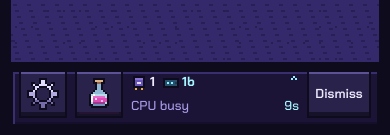
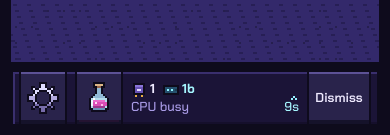
Before and after one commit to abcdmku/idlebit2, a React (Vite) app: page / in a window 390 px wide. Shown: the part 706-841 px from the top of the page. Built offline with nearby package versions, Linux system fonts and the light colour scheme.

Commit message:
Center the phone task bar and paint research cores pink
The dock keys fill the 56px bar, and the requirement lines sit together in its middle. A core holding research is pink, with a pink progress bar.

Validation: 28 tests and typecheck pass. Phone captures at 390x780 pass the layout audit.

```diff
--- a/src/game/view/chip.ts
+++ b/src/game/view/chip.ts
@@ -9,10 +9,10 @@ import { DRAW_NONE, DRAW_SLEEP, drawKind } from '../phys/draw';
 import type { CacheLevelView, ChipSnapshot, CoreSleep, CoreView, SchedulerView } from '../types/snapshot';
 import type { GameState } from '../types/state';
 import type { BuildSlotView } from '../types/views';
-import { modeName, psuView, systemTimerS } from './common';
+import { coreDuty, modeName, psuView, systemTimerS } from './common';
 import { inboundTransfer, shardOf } from './flows';
 import { forEachRunning, stageProgress } from './tasks';
-import { coreOccupancy } from './common';
+
 import { spilledOutOfCache } from './memory';
 import { PART_LOAD_CACHE } from '../exec/memory';
 import { FAMILIES } from '../market/families';
@@ -80,12 +80,13 @@ export function chipSnapshot(state: GameState, id: SystemId, parent: NodeRef | n
   const nCores = parts.length;
   const tpc = nCores > 0 ? Math.max(1, Math.round(threads / (nCores * Math.max(1, cpus)))) : 1;
   const share = researchShare(state, id);
+  const duty = coreDuty(state, id, nCores, tpc, busyThreads, h.researchThreads[id] ?? 0);
 
   // Each running record sits on the threads it was bound to at start (rec.thread0): core i shows the task on
   // core i, so a finished task never shifts the others (user, 25 Oct). CPU-stage records show their task.
   const rec = state.hot.rec;
   const oldestFirst = (a: number, b: number): number => rec.taken[a]! - rec.taken[b]! || rec.taskId[a]! - rec.taskId[b]!;
-  const occ = coreOccupancy(state, id, nCores, tpc, busyThreads);
+
   const fam = new Int32Array(nCores).fill(-1);
   const taskIds: (number | null)[] = Array(nCores).fill(null);
   const prog = new Float64Array(nCores);
@@ -138,14 +139,14 @@ export function chipSnapshot(state: GameState, id: SystemId, parent: NodeRef | n
   const paused = h.mode[id] === MODE.paused;
   const liveHz = paused ? hz : draw === DRAW_NONE || draw === DRAW_SLEEP ? 0 : hz * (h.clockFactor[id] ?? 1);
   const cores: CoreView[] = parts.map((part, i) => {
-    const busy = occ[i]!;
-    const sleep: CoreSleep | null = paused ? null : draw === DRAW_SLEEP ? 'S3' : draw !== DRAW_NONE && busy === 0 && cstate > 0 ? 'C-state' : null;
+    const busy = duty.busy[i]!, research = share > 0 ? duty.research[i]! : 0, occupied = busy + research;
+    const sleep: CoreSleep | null = paused ? null : draw === DRAW_SLEEP ? 'S3' : draw !== DRAW_NONE && occupied === 0 && cstate > 0 ? 'C-state' : null;
     return {
       socket: 0, rate: hz, generation: part.gen, level: part.level, busy,
       hz: sleep === null ? liveHz : 0, sleep,
       taskId: taskIds[i]!, family: fam[i]! >= 0 ? familyId(fam[i]!) : null, activity: activity[i]!, progress: prog[i]!, threads: tpc,
       shard: shardIx[i]! >= 0 ? shardIx[i]! : null, shardThreads: group[i]!,
-      research: share > 0 ? Math.min(1 - busy, share) : 0, cstate: busy > 0 ? 0 : cstate,
+      research, cstate: occupied > 0 ? 0 : cstate,
     };
   });
 
--- a/src/game/view/common.ts
+++ b/src/game/view/common.ts
@@ -30,27 +30,44 @@ export function systemLoad(state: GameState, s: number): number {
  * Busy fraction of each of a system's first `nCores` cores (CPU 1), read from the threads its running records
  * are bound to (rec.thread0); other busy threads (research holders) fill the lowest free ones. Core i is always core i.
  */
-export function coreOccupancy(state: GameState, s: number, nCores: number, tpc: number, busyThreads: number): Float64Array {
+/**
+ * Task busy and research, per core. Bound records keep their threads. Research holders take the lowest
+ * free threads, then any other unbound busy threads. `researchThreads` are included in `busyThreads`.
+ */
+export function coreDuty(state: GameState, s: number, nCores: number, tpc: number, busyThreads: number, researchThreads: number): { readonly busy: Float64Array; readonly research: Float64Array } {
   const rec = state.hot.rec, h = state.hot.sys;
   const total = nCores * tpc;
-  const used = new Uint8Array(Math.max(1, total));
+  const task = new Uint8Array(Math.max(1, total)), research = new Uint8Array(Math.max(1, total));
   const mark = (r: number) => {
     const t0 = rec.thread0[r] ?? -1;
     if (t0 < 0) return;
     const held = (rec.threads[r] ?? 1) * (rec.count[r] ?? 1);
-    for (let t = t0; t < t0 + held && t < total; t += 1) used[t] = 1;
+    for (let t = t0; t < t0 + held && t < total; t += 1) task[t] = 1;
   };
   for (let res = 0; res < 4; res += 1) {
     if (res === 2) { for (let a = 0; a < ACCEL_CLOCKS; a += 1) for (let r = h.accelHead[s * ACCEL_CLOCKS + a] ?? -1; r >= 0; r = rec.next[r] ?? -1) mark(r); continue; }
     for (let r = h.head[s * 4 + res] ?? -1; r >= 0; r = rec.next[r] ?? -1) mark(r);
   }
-  // Threads busy without a binding (research holders, hand-built states) take the lowest free ones.
   let placed = 0;
-  for (let t = 0; t < total; t += 1) placed += used[t]!;
-  let rest = Math.max(0, Math.min(total, busyThreads) - placed);
-  for (let t = 0; t < total && rest > 0; t += 1) if (!used[t]) { used[t] = 1; rest -= 1; }
+  for (let t = 0; t < total; t += 1) placed += task[t]!;
+  const unbound = Math.max(0, Math.min(total, busyThreads) - placed);
+  let researchLeft = Math.min(Math.max(0, researchThreads), unbound), extra = unbound - researchLeft;
+  for (let t = 0; t < total && (researchLeft > 0 || extra > 0); t += 1) if (!task[t]) {
+    if (researchLeft > 0) { research[t] = 1; researchLeft -= 1; } else { task[t] = 1; extra -= 1; }
+  }
+  const busy = new Float64Array(nCores), held = new Float64Array(nCores);
+  for (let i = 0; i < nCores; i += 1) {
+    let tasks = 0, researching = 0;
+    for (let k = 0; k < tpc; k += 1) { tasks += task[i * tpc + k]!; researching += research[i * tpc + k]!; }
+    busy[i] = tasks / tpc; held[i] = researching / tpc;
+  }
+  return { busy, research: held };
+}
+
+export function coreOccupancy(state: GameState, s: number, nCores: number, tpc: number, busyThreads: number): Float64Array {
+  const duty = coreDuty(state, s, nCores, tpc, busyThreads, state.hot.sys.researchThreads[s] ?? 0);
   const out = new Float64Array(nCores);
-  for (let i = 0; i < nCores; i += 1) { let n = 0; for (let k = 0; k < tpc; k += 1) n += used[i * tpc + k]!; out[i] = n / tpc; }
+  for (let i = 0; i < nCores; i += 1) out[i] = Math.min(1, duty.busy[i]! + duty.research[i]!);
   return out;
 }
 
--- a/src/render/levels/chip/labels.ts
+++ b/src/render/levels/chip/labels.ts
@@ -11,10 +11,16 @@ import type { LabelWriter, ViewPresentation, WorldFrame, WorldForm } from '../..
 import { PHONE_TYPE, typeForScale } from '../../core';
 import { addMarkY } from './sprites';
 import { arrangementOf, coreSites, coreText } from './layout';
-import { coreActivityText, coreSleep, labelFits, readySpeedText, tileLabelFits } from './speed';
+import { coreActivityText, coreActivityTone, coreSleep, labelFits, readySpeedText, tileLabelFits } from './speed';
 import { chipFloor, isLive, lentCore, queueOpen, siteCount, spilledOut } from './world';
 
 const LEVEL_NAMES: Readonly<Record<'l1' | 'l2' | 'l3', string>> = { l1: 'L1', l2: 'L2', l3: 'L3' };
+/** Speed and activity, centred in the space above the 8-art gauge. A line is 8 art px at both rest scales. */
+function gridTextY(r: { y: number; h: number }): readonly [number, number] {
+  const line = 8, start = Math.max(0, Math.round((r.h - 8 - line * 2) / 2 / 4) * 4);
+  const first = r.y + start + line / 2;
+  return [first, first + line];
+}
 const CORE_NAMES = Array.from({ length: 32 }, (_, i) => `Core ${i + 1}`);
 const LABEL_IDS = Array.from({ length: 32 }, (_, i) => `core${i}`);
 /** The add-core quote among the tray quotes the UI holds: its price text and whether it is affordable now, or null. */
@@ -66,9 +72,10 @@ export function chipLabels(chip: ChipSnapshot, frame: WorldFrame, out: LabelWrit
     for (let i = 0; i < Math.min(sites.length, chip.cores.length); i++) {
       const r = sites[i]!, core = chip.cores[i]!;
       if (!tileLabelFits(core, r, frame)) continue;
-      out.label(LABEL_IDS[i]!, r.x + r.w / 2, r.y + 2, 'center').text(readySpeedText(core, chip, live), coreSleep(core) || !live ? 'dim' : 'value');
-      if (live) out.label(`${LABEL_IDS[i]}a`, r.x + r.w / 2, r.y + 10, 'center')
-        .text(coreActivityText(core, true), core.activity === 'preload' ? 'preload' : core.activity === 'cacheLoad' || core.activity === 'cacheAccess' ? 'cyan' : core.activity ? 'value' : 'dim');
+      const [speedY, activityY] = gridTextY(r);
+      out.label(LABEL_IDS[i]!, r.x + r.w / 2, speedY, 'center').text(readySpeedText(core, chip, live), coreSleep(core) || !live ? 'dim' : 'value');
+      if (live) out.label(`${LABEL_IDS[i]}a`, r.x + r.w / 2, activityY, 'center')
+        .text(coreActivityText(core, true), coreActivityTone(core));
     }
     return;
   }
@@ -83,15 +90,14 @@ export function chipLabels(chip: ChipSnapshot, frame: WorldFrame, out: LabelWrit
     }
     // A18: "Core 1 · 1 Hz" on one line, or name then Hz on their own lines, never "Core 11 Hz".
     out.label(LABEL_IDS[i]!, x, r.y + c.pad, 'left').text(CORE_NAMES[i]!, 'name', true);
-    if (!wide && live && core.activity) out.text(`· ${coreActivityText(core, r.w < 70)}`,
-      core.activity === 'preload' ? 'preload' : core.activity === 'cacheLoad' || core.activity === 'cacheAccess' ? 'cyan' : 'value');
+    if (!wide && live && core.activity) out.text(`· ${coreActivityText(core, r.w < 70)}`, coreActivityTone(core));
     // A core shows its own live speed (user), or its C-state asleep.
     const sp = readySpeedText(core, chip, live), spTone = coreSleep(core) || !live ? 'dim' : 'mute';
     if (wide) out.text(`· ${sp}`, spTone); else out.br().text(sp, spTone);
     const busy = live && core.busy > 0, lent = live && lentCore(core), idle = !busy && !lent;
     // The running task: its family icon and name, and its progress (task numbers are never shown).
     if (busy && core.family !== null) {
-      const phase = coreActivityText(core), tone = core.activity === 'preload' ? 'preload' : core.activity === 'cacheLoad' || core.activity === 'cacheAccess' ? 'cyan' : 'value';
+      const phase = coreActivityText(core), tone = coreActivityTone(core);
       if (wide) {
         out.label(`${LABEL_IDS[i]}s`, c.id.x, c.id.y, 'left').text(familyName(familyId(core.family)), 'value');
         out.label(`${LABEL_IDS[i]}f`, x, r.y + 32, 'left').text(phase, tone);
--- a/src/render/levels/chip/mini.ts
+++ b/src/render/levels/chip/mini.ts
@@ -38,7 +38,7 @@ export function drawChipMini(g: CanvasRenderingContext2D, system: SystemSnapshot
   // to its completed work, filling from bottom to top as the shard progresses.
   for (let i = 0; i < sites.length; i++) {
     const c = chip.cores[i], busy = live && !!c && c.busy > 0;
-    const r = box(sites[i]!, !c ? mix(P.wafer, P.ink, 0.25) : busy ? P.logicLo : live && c.research > 0 ? mix(P.logic, P.rnd, 0.3) : P.logic);
+    const r = box(sites[i]!, !c ? mix(P.wafer, P.ink, 0.25) : busy ? P.logicLo : live && c.research > 0 ? mix(P.logic, P.rnd, 0.72) : P.logic);
     const colour = busy ? coreColor(c) : null;
     if (!colour) continue;
     const h = Math.round(r.h * Math.max(0, Math.min(1, c!.progress)));
--- a/src/render/levels/chip/sprites.ts
+++ b/src/render/levels/chip/sprites.ts
@@ -60,8 +60,9 @@ export function pad(g: G, x: number, y: number, lit: boolean): void {
   R(g, x - 4, y - 2, 9, 5, P.ink); R(g, x - 3, y - 1, 7, 3, lit ? P.padHi : P.pad); R(g, x - 3, y + 1, 7, 1, P.padLo);
 }
 export function coreBlock(g: G, r: Rect, busy: boolean, lent: boolean): Rect {
-  const top = lent ? mix(P.logic, P.rnd, 0.3) : busy ? P.logicHi : P.logic;
-  return prism(g, r.x, r.y + 3, r.w, r.h - 3, 3, { top, front: busy || lent ? P.logic : P.logicLo, sx: 2, sy: 2 });
+  const top = lent ? mix(P.logic, P.rnd, 0.72) : busy ? P.logicHi : P.logic;
+  const front = lent ? mix(P.logicLo, P.rndLo, 0.7) : busy ? P.logic : P.logicLo;
+  return prism(g, r.x, r.y + 3, r.w, r.h - 3, 3, { top, front, sx: 2, sy: 2 });
 }
 /** The add site's "+" centre row: mid-site (labels.ts puts the price under it). */
 export const addMarkY = (r: Rect): number => r.y + (r.h >> 1);
--- a/src/render/levels/chip/world.ts
+++ b/src/render/levels/chip/world.ts
@@ -150,6 +150,7 @@ function drawCore(g: G, r: Rect, core: CoreView | undefined, live: boolean, chip
   dimIfAsleep(g, r, core, live);
   if (n > 2) {
     if (busy) drawGridPiece(g, r, core.progress, colour, core.family);
+    else if (lent) drawGridPiece(g, r, frame.snapshot.research?.progress ?? 0, P.rnd);
     return;
   }
   // Big sites (L2): the task's family icon under the name, its piece gauge near the foot.
--- a/src/ui/deck/TaskDock.tsx
+++ b/src/ui/deck/TaskDock.tsx
@@ -58,7 +58,7 @@ export function TaskDock(props: DockProps) {
   return <>
     <section className={`panel task-dock${blocked ? ' blocked' : ''}`} style={box(L.now)} aria-label="Next task">
       <button ref={peek} type="button" className="task-peek" data-testid="task-peek" data-qa-target
-        style={{ left: 120, top: 0, width: L.now.w - 200, height: 48 }} disabled={!head && !research}
+        style={{ left: 120, top: 0, width: L.now.w - 200, height: L.now.h }} disabled={!head && !research}
         aria-expanded={expanded && !otherOpen} aria-controls="task-drawer" aria-haspopup="dialog"
         aria-label={`${research?.name ?? head?.label ?? 'Next task'}: ${head ? `up to ${cores} CPU cores, ${fact?.label} ${fact?.value}. ` : ''}${status}. Open requirements and details.`}
         title={head ? `Up to ${cores} CPU cores. ${fact?.label} ${fact?.value}. ${status}` : status}
--- a/src/ui/layout.ts
+++ b/src/ui/layout.ts
@@ -185,12 +185,13 @@ function phone(aw: number, ah: number, safe: SafeInsets): PhoneLayout {
   const card = (i: number) => r(headSlot.x + headSlot.w + i * cardW, strip.y, cardW, 48);
   const top = strip.y + strip.h;
   // Settings, Research, labelled resources/wait, then Dismiss; all controls keep their boxes.
-  const now = r(U, nowY, world.w, nowH), settings = r(U + 8, nowY, 48, 48), research = r(U + 64, nowY, 48, 48);
+  const now = r(U, nowY, world.w, nowH);
+  const settings = r(U + 8, nowY, 48, nowH), research = r(U + 64, nowY, 48, nowH);
   const view = r(world.x, top, world.w, world.y + world.h - top);
   return {
     kind: 'phone', N, lat, gutter: U, x, y, w: W, h: H, body: 13, lh: 16, big: 24, mid: 18,
     world, view, band, strip, headSlot, cards: [card(0), card(1), card(2), card(3)],
-    now, dismiss: r(now.x + now.w - 72, now.y, 64, KEY_H),
+    now, dismiss: r(now.x + now.w - 72, now.y, 64, nowH),
     research, settings, lab: r(U, H < 640 ? band.y + band.h : top, world.w, H - U - (H < 640 ? band.y + band.h : top)),
     rungs: band0, rungRow, rungLabel: r(walletX, band.y, 0, rungRow),
     sla: r(band.x, band.y + rungRow, band.w - 88, 48), endKey: r(band.x + band.w - 80, band.y + rungRow, 80, 48), wallet: r(walletX, band.y, band.x + band.w - U - walletX, rungRow),
--- a/src/ui/styles/task-dock.css
+++ b/src/ui/styles/task-dock.css
@@ -1,11 +1,11 @@
 .task-dock { --fill:#241c4f; --rim:var(--cyan); }
 .task-peek { position:absolute; box-sizing:border-box; display:flex; flex-direction:column; justify-content:center; min-width:0;
-  line-height:16px; gap:8px; padding:0!important; }
+  line-height:16px; gap:2px; padding:0!important; }
 .task-peek-resources { display:flex; align-items:center; gap:8px; white-space:nowrap; padding-right:8px; }
 .task-peek-resources>span { display:inline-flex; align-items:center; gap:3px; }
 .task-peek-resources canvas { flex:none; }
 .task-peek-state { display:flex; justify-content:space-between; gap:4px; width:100%; white-space:nowrap; }
-.task-drawer-chevron { position:absolute; right:0; top:4px; }
+.task-drawer-chevron { position:absolute; right:0; top:50%; margin-top:-4px; }
 .task-dock-action { padding:0 4px!important; }
 .deck .research-dock-key,.deck .settings-key { z-index:2; }
 .research-dock-progress { position:absolute; left:4px; right:4px; bottom:4px; height:2px; background:#241331; }
```
Also changed, not shown: src/render/levels/chip/speed.ts (+7 -0 lines), 1 other file (tests, documents, lock files or other folders).
